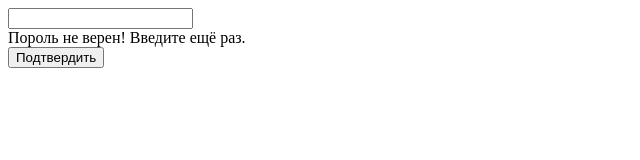
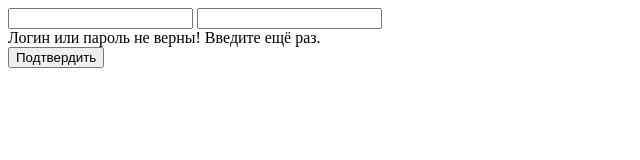
Before and after one commit to DanielPetelin/Password_and_login_verification, a plain HTML site: page index.html in a window 1280 px wide. Both pictures are taken after a click on the button "Подтвердить". Shown: the whole page, without its empty margins (0-640 px from the left). Drawn offline with Linux system fonts and the light colour scheme.

Commit message:
add login

```diff
--- a/index.html
+++ b/index.html
@@ -1,6 +1,7 @@
 <!DOCTYPE html>
 <html lang="en">
 <body>
+    <input type="text" id="login">
     <input type="number" id="pass">
     <div id="out"></div>
     <button id="yes">Подтвердить</button>
--- a/js/script.js
+++ b/js/script.js
@@ -1,12 +1,14 @@
 document.getElementById('yes').onclick = function() {
+    var login = document.getElementById('login').value;
     var pass = document.getElementById('pass').value;
+    var yourLogin = 'Данил';
     var yourPass = 1234;
 
-    if (pass == yourPass) {
+    if (pass == yourPass && login == yourLogin) {
         document.getElementById('out').innerHTML = 'Подтверждено!';
     };
 
-    if (pass != yourPass) {
-        document.getElementById('out').innerHTML = 'Пороль не верен! Введите ещё раз.';
-    }
+    if (pass != yourPass || login != yourLogin) {
+        document.getElementById('out').innerHTML = 'Логин или пароль не верны! Введите ещё раз.';
+    };
 };
```
